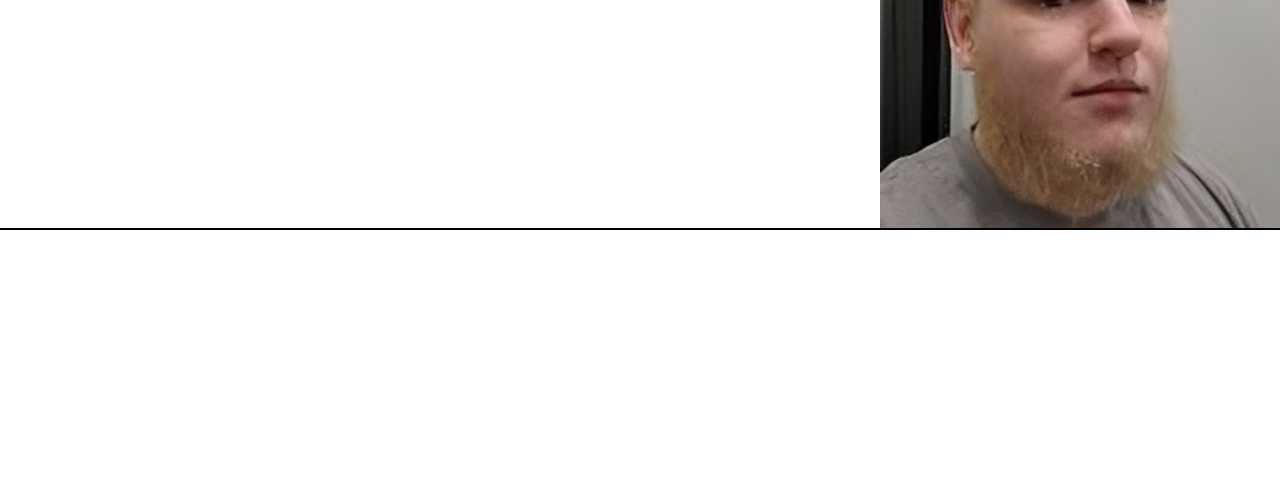
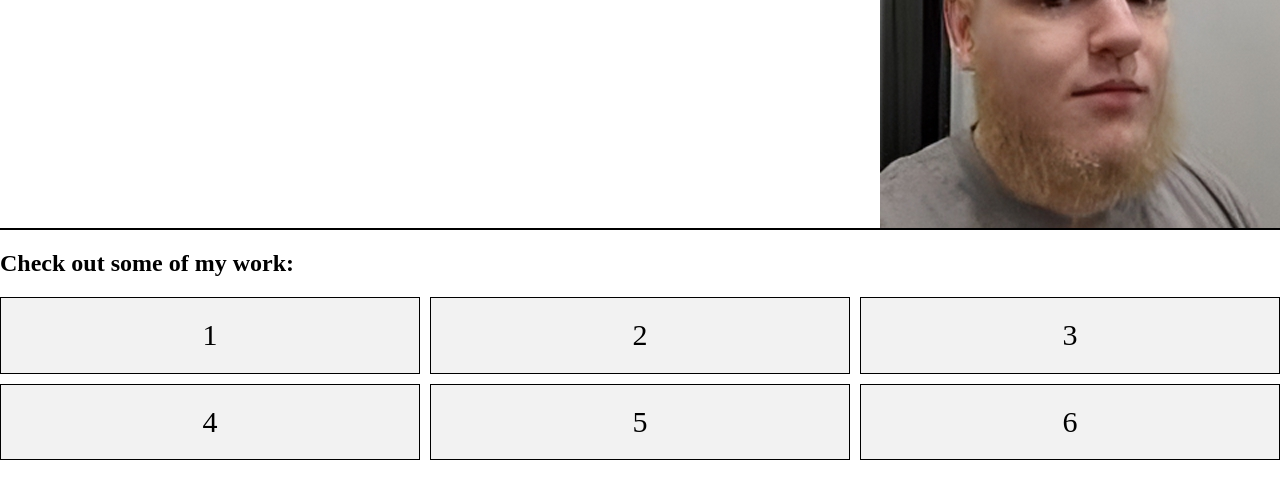
Before and after one commit to nathanreynolds-bb/portfolio-project, a plain HTML site: page index.html in a window 1280 px wide. Shown: the part 214-712 px from the top of the page. Drawn offline with nearby package versions, Linux system fonts and the light colour scheme.

Commit message:
add content grid

```diff
--- a/index.html
+++ b/index.html
@@ -1,11 +1,13 @@
 <!DOCTYPE html>
 <html lang="en">
 	<head>
-	<meta charset="UTF-8">
-	<meta http-equiv="X-UA-Compatible" content="IE=edge">
-	<meta name="viewport" content="width=device-width, initial-scale=1.0">
-	<link rel="stylesheet" href="https://necolas.github.io/normalize.css/8.0.1/normalize.css">
-	<link rel="stylesheet" href="style.css">
+		<meta charset="UTF-8" />
+		<meta http-equiv="X-UA-Compatible" content="IE=edge" />
+		<meta name="viewport" content="width=device-width, initial-scale=1.0" />
+		<link
+			rel="stylesheet"
+			href="https://necolas.github.io/normalize.css/8.0.1/normalize.css" />
+		<link rel="stylesheet" href="style.css" />
 		<title>Nathaniel Reynolds</title>
 	</head>
 	<body>
@@ -16,11 +18,19 @@
 					<h1>ABOUT ME:</h1>
 					<p>I am a web dev</p>
 				</div>
-			<img src="pfp.jpg" alt="Picture of Nathaniel Reynolds">
+				<img src="pfp.jpg" alt="Picture of Nathaniel Reynolds" />
 			</section>
+		</header>
 		<main>
-
+			<h2>Check out some of my work:</h2>
+			<div class="grid-container">
+				<div class="grid-item">1</div>
+				<div class="grid-item">2</div>
+				<div class="grid-item">3</div>
+				<div class="grid-item">4</div>
+				<div class="grid-item">5</div>
+				<div class="grid-item">6</div>
+			</div>
 		</main>
-	</header>
 	</body>
 </html>
--- a/style.css
+++ b/style.css
@@ -23,3 +23,15 @@ h1 {
 p {
 	font-size: 1.5em;
 }
+.grid-container {
+	display: grid;
+	grid-template-columns: repeat(3, 1fr);
+	grid-gap: 10px;
+}
+.grid-item {
+	border: 1px solid black;
+	background-color: #f2f2f2;
+	padding: 20px;
+	font-size: 30px;
+	text-align: center;
+}
```
Lines whose indentation alone changed are shown as unchanged.
